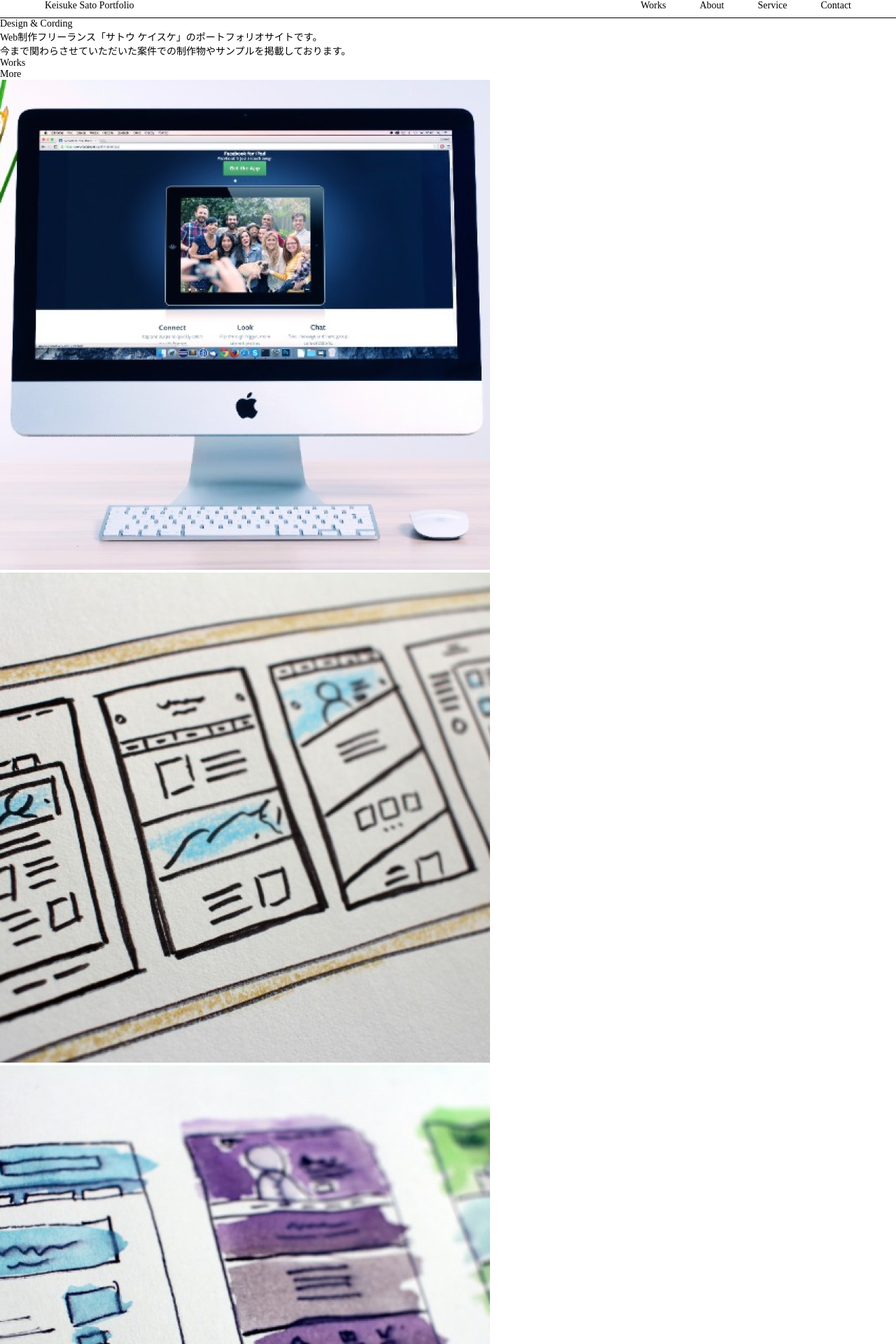
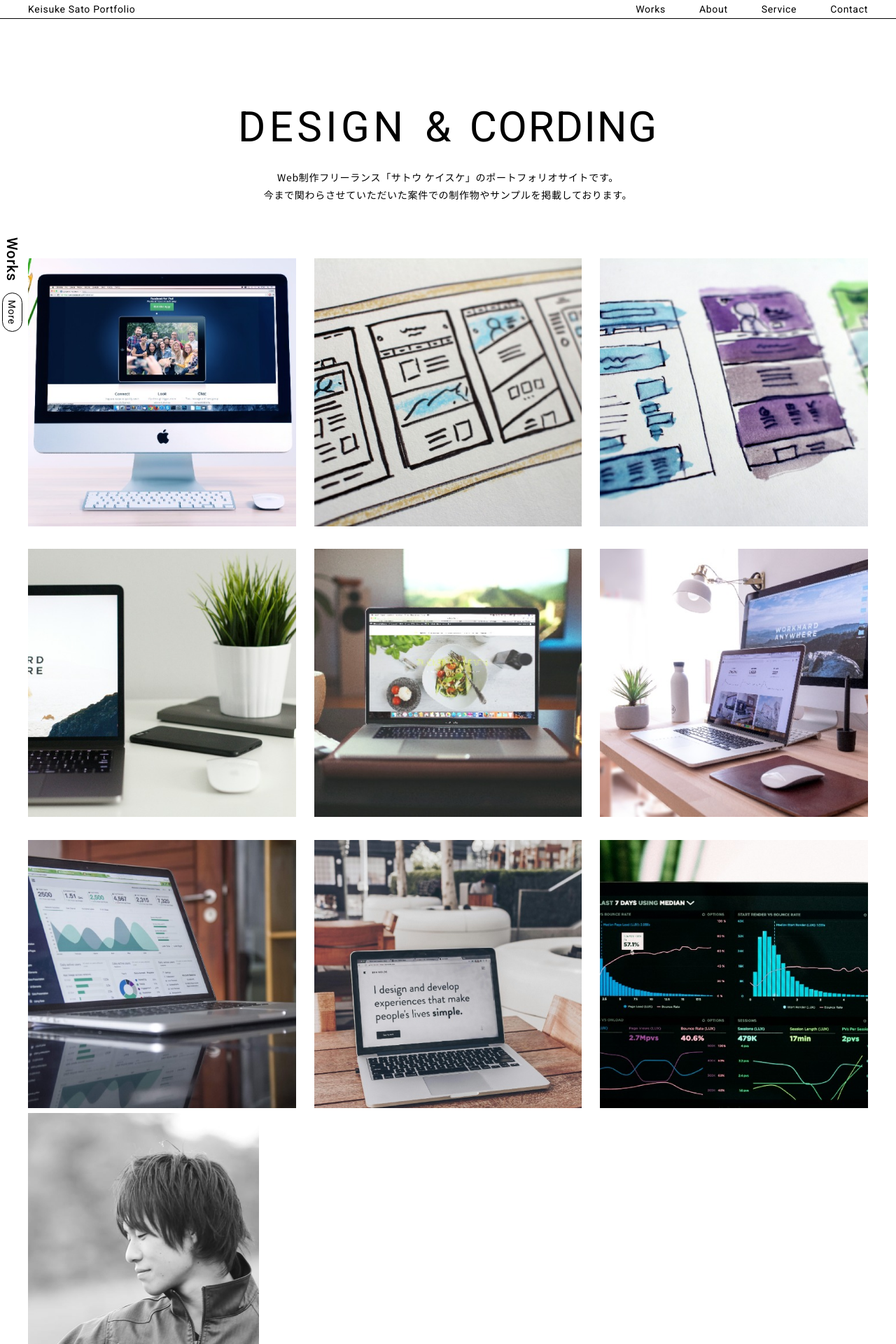
Before and after one commit to HIRAK-KS/my_portfolio_site, a PHP site: page / in a window 1280 px wide. Shown: the top 1920 px of the page at 70% size. Run offline with PHP 8.4, Linux system fonts and the light colour scheme.

Commit message:
[Add works section]

```diff
--- a/index.html
+++ b/index.html
@@ -1,5 +1,5 @@
 <!DOCTYPE html>
-<html>
+<html lang="ja">
   <head>
     <meta charset="utf-8" />
     <meta name="viewport" content="width=device-width,initial-scale=1" />
@@ -9,7 +9,7 @@
     <link rel="preconnect" href="https://fonts.googleapis.com" />
     <link rel="preconnect" href="https://fonts.gstatic.com" crossorigin />
     <link
-      href="https://fonts.googleapis.com/css2?family=Noto+Sans+JP:wght@400;500&family=Roboto&display=swap"
+      href="https://fonts.googleapis.com/css2?family=Noto+Sans+JP:wght@400;500&family=Roboto:wght@400;500&display=swap"
       rel="stylesheet"
     />
     <link rel="stylesheet" href="./styles/reset.css" />
@@ -81,12 +81,12 @@
 
     <div class="mask" id="mask"></div>
 
-    <main class="global-layout__contents contents-layout">
+    <main class="global-layout__contents contents-layout wrapper">
       <hgroup class="copy">
-        <h2>
-          <span class="copy__main">Design</span>
-          <span class="copy__main">&amp;</span>
-          <span class="copy__main">Cording</span>
+        <h2 class="copy__main">
+          <span class="copy__left">Design</span>
+          <span class="copy__center">&amp;</span>
+          <span class="copy__right">Cording</span>
         </h2>
         <p class="copy__sub">
           Web制作フリーランス「サトウ ケイスケ」のポートフォリオサイトです。
@@ -94,12 +94,11 @@
         </p>
       </hgroup>
 
-      <div>
-        <h2 class="section-title _vertical">Works</h2>
-        <a class="button">More</a>
-      </div>
-
       <section class="works">
+        <div class="vertical-group">
+          <h2 class="section-title">Works</h2>
+          <a class="button">More</a>
+        </div>
         <ul class="grid works__grid">
           <li class="grid__item">
             <a href="#">
@@ -147,6 +146,9 @@
             </a>
           </li>
         </ul>
+        <div class="works-button">
+          <a class="button">More</a>
+        </div>
       </section>
 
       <section class="about">
@@ -227,10 +229,10 @@
 
     <footer class="global-layout__footer footer">
       <div class="navigation _pc-footer wrapper">
-        <div class="navigation__logo group-title">
+        <div class="navigation__logo _pc-footer group-title">
           <h2>Keisuke Sato<br />Portfolio</h2>
         </div>
-        <nav class="navigation__body">
+        <nav class="navigation__body _pc-footer">
           <div class="navigation__unit">
             <h3 class="group-title">Site Menu</h3>
             <ul>
--- a/styles/style.css
+++ b/styles/style.css
@@ -4,11 +4,12 @@
 VALIAVLES
 ----------------------*/
 :root {
+  /* colors */
   --color-brand: rgba(0, 0, 0, 1);
   --color-black: rgba(0, 0, 0, 1);
   --color-white: rgba(255, 255, 255, 1);
   --color-gray: rgba(170, 170, 170, 1);
-
+  /* spacing */
   --spacing-xs: 4px;
   --spacing-sm: 8px;
   --spacing-md: 16px;
@@ -16,12 +17,14 @@ VALIAVLES
   --spacing-xl: 48px;
   --spacing-2x: 96px;
   --spacing-3x: 144px;
-
-  --width-contents: 1200px;
-  --padding-contents: var(--spacing-lg);
-
+  /* fonts */
+  --font-title-en: 500 1.6rem "Roboto", sans-serif;
+  --font-text-en: 400 1.4rem "Roboto", sans-serif;
+  --font-title-ja: 500 1.6rem "Noto Sans JP", sans-serif;
+  --font-text-ja: 400 1.4rem "Noto Sans JP", sans-serif;
+  /* border */
   --border-primary: 1px solid var(--color-black, #000);
-
+  /* animation */
   --default-transition: all 0.5s;
 }
 
@@ -33,16 +36,35 @@ html {
 }
 body {
   position: relative;
-  font-size: 1.4rem;
+  font: var(--font-text-ja);
+  letter-spacing: 0.05em;
+  line-height: 1.8;
   background-color: var(--color-white, #fff);
 }
 img {
   max-width: 100%;
   height: auto;
 }
-
+.wrapper {
+  max-width: 1280px;
+  padding: 0 40px;
+  margin: 0 auto;
+}
+.group-title {
+  font: var(--font-title-en);
+}
+.section-title {
+  font: var(--font-title-en);
+  font-size: 2.1rem;
+}
+.button {
+  font: var(--font-text-en);
+  padding: 0.4em 0.7em;
+  border: var(--border-primary);
+  border-radius: 2em;
+}
 /*----------------------
-GRID LAYOUT
+LAYOUT
 ------------------------*/
 .global-layout {
   display: grid;
@@ -62,34 +84,31 @@ GRID LAYOUT
 }
 .global-layout__contents {
   grid-area: contents;
+  position: relative;
   margin-top: 26px;
+  padding: 120px 40px var(--spacing-3x);
+  @media (max-width: 800px) {
+    padding: var(--spacing-xl) var(--spacing-lg) var(--spacing-xl);
+  }
 }
 .global-layout__footer {
   grid-area: footer;
 }
 
 /*----------------------
-GLOBAL
+HEADER
 ------------------------*/
-.wrapper {
-  max-width: var(--width-contents);
-  padding: 0 var(--padding-contents, 48px);
-  margin: 0 auto;
-}
-.group-title {
-  font-size: 1.6rem;
-  font-weight: 500;
-}
 .header {
-  height: 26px;
+  font: var(--font-text-en);
   background-color: var(--color-white, #fff);
   border-bottom: var(--border-primary);
   z-index: 10;
-  .header__inner {
-    display: flex;
-    justify-content: space-between;
-    align-items: center;
-  }
+}
+.header__inner {
+  display: flex;
+  justify-content: space-between;
+  align-items: center;
+  height: 26px;
 }
 .header__navigation {
   display: flex;
@@ -108,6 +127,10 @@ GLOBAL
   transition: var(--default-transition);
   z-index: 20;
 }
+
+/* --------------------------
+HAMBURGER
+--------------------------- */
 .hamburger-button span {
   display: block;
   position: absolute;
@@ -133,6 +156,7 @@ GLOBAL
 .navigation {
   display: flex;
   transition: var(--default-transition);
+  white-space: nowrap;
 }
 .navigation._hamburger {
   position: fixed;
@@ -151,11 +175,12 @@ GLOBAL
   }
 }
 .navigation__logo {
-  width: 50%;
+  flex-grow: 1;
   padding: var(--spacing-xl, 48px) 0;
 }
 .navigation__body {
   display: flex;
+  /* flex-grow: 1; */
   width: 50%;
   padding: var(--spacing-2x, 96px) 0;
   gap: var(--spacing-xl, 48px);
@@ -187,27 +212,88 @@ GLOBAL
     cursor: pointer;
   }
 }
+
+/* -----------------------------
+WORKS
+------------------------------ */
+.copy {
+  text-align: center;
+  margin-bottom: var(--spacing-xl);
+}
+.copy__main {
+  display: flex;
+  justify-content: center;
+  font: var(--font-text-en);
+  font-size: clamp(3.6rem, 7.5vh, 9.6rem);
+  text-transform: uppercase;
+  gap: 2vw;
+  margin-bottom: var(--spacing-lg);
+}
+.copy__left {
+  letter-spacing: 0.09em;
+}
+.copy__right {
+  letter-spacing: 0.03em;
+}
+.vertical-group {
+  display: flex;
+  align-items: center;
+  position: sticky;
+  top: var(--spacing-xl);
+  margin-left: -8px;
+  transform: rotate(90deg);
+  transform-origin: 0 0;
+  gap: var(--spacing-md);
+}
+.grid {
+  display: grid;
+  grid-template-columns: repeat(auto-fit, minmax(350px, 1fr));
+  gap: clamp(var(--spacing-lg), 2vw, var(--spacing-xl));
+}
+.works-button {
+  display: none;
+}
+/* ----------------------------
+FOOTER
+----------------------------- */
 .footer {
   border-top: var(--border-primary);
 }
 .copyright {
+  /* text-align: center; */
   display: flex;
   justify-content: right;
   padding: var(--spacing-sm) 0;
   border-top: var(--border-primary);
   p {
     width: 50%;
+    font-size: 1rem;
   }
 }
 /*----------------------
 FRONT PAGE
 ------------------------*/
 
-@media screen and (max-width: 600px) {
+@media screen and (max-width: 800px) {
   .header__navigation {
     display: none;
   }
   .hamburger-button {
     display: block;
   }
+  .navigation__body {
+    flex-direction: column;
+  }
+  .vertical-group {
+    transform: rotate(0);
+    margin-bottom: var(--spacing-lg);
+    .button {
+      display: none;
+    }
+  }
+  .works-button {
+    display: block;
+    text-align: center;
+    margin-top: var(--spacing-lg);
+  }
 }
```
